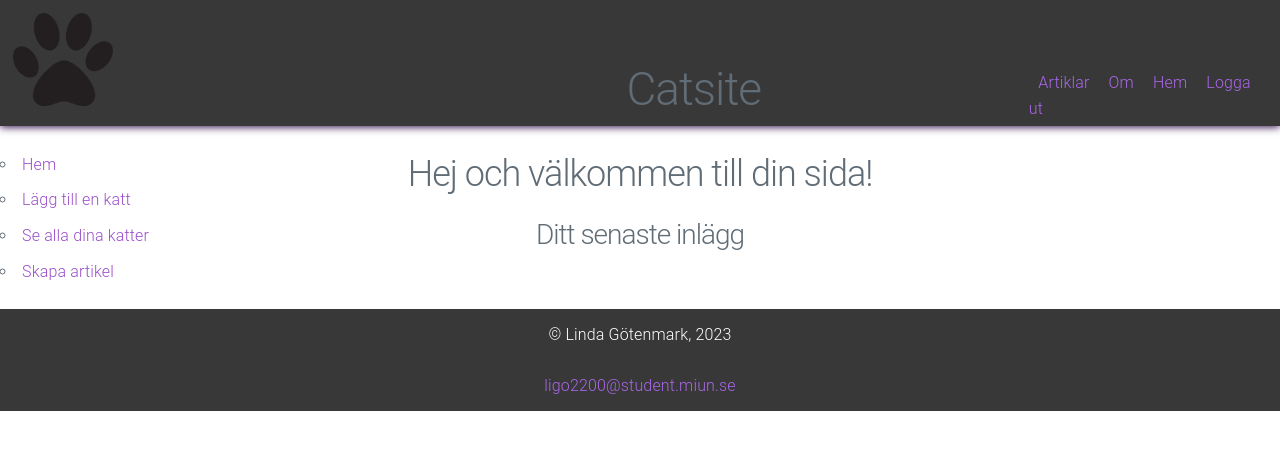
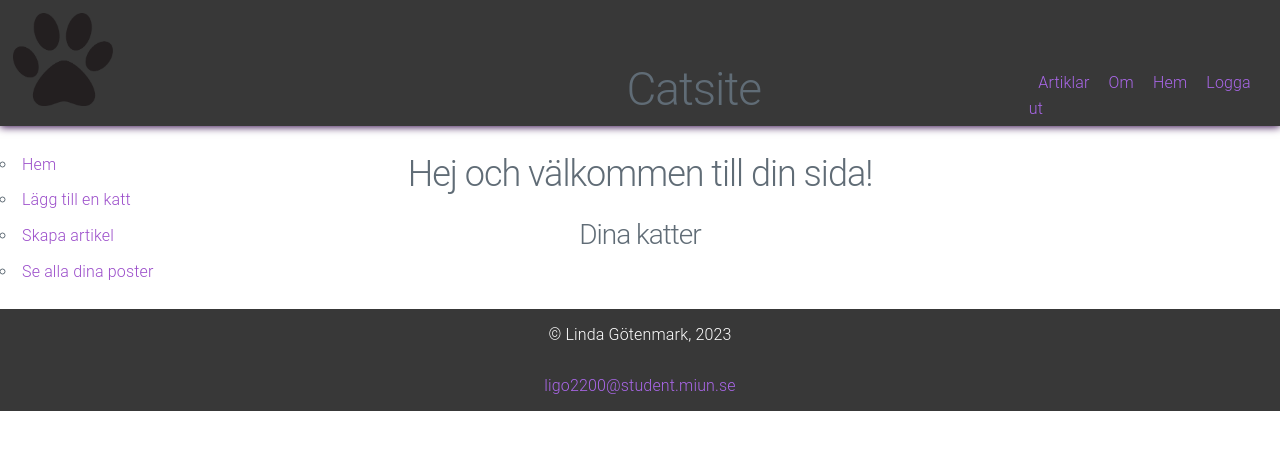
Before and after one commit to ligo2200/projekt_catsite_dt162g_vue, a Vue app: page /home in a window 1280 px wide. Shown: the top 450 px of the page. Built offline with nearby package versions, Linux system fonts and the light colour scheme; sample sign-in values are in the browser's storage.

Commit message:
css for images added

```diff
--- a/src/components/Sidebar.vue
+++ b/src/components/Sidebar.vue
@@ -14,8 +14,8 @@ export default {
                 <ul>
                     <li><router-link to="/home">Hem</router-link></li>
                     <li><router-link to="/cat">Lägg till en katt</router-link></li>
-                    <li><router-link to="/seeallcats">Se alla dina katter</router-link></li>
                     <li><router-link to="/addarticle">Skapa artikel</router-link></li>
+                    <li><router-link to="/seeallcats">Se alla dina poster</router-link></li>
                 </ul>
             </nav>
         </div>
--- a/src/views/CatView.vue
+++ b/src/views/CatView.vue
@@ -1,6 +1,6 @@
 <template>
     <div class="">
-        <h1 class="">Katter</h1>
+        <h1 class="cathead">Katter</h1>
 
         <!--components for adding and updating cat here-->
         <div class="">
@@ -188,4 +188,22 @@ export default {
 .catsarticles {
     display: flex;
 }
+article img {
+    max-height: 250px;
+}
+article {
+    margin: 0px 15px 0px 15px;
+    display: flex;
+    flex-direction: column;
+    align-items: center;
+    margin-bottom: 5%;
+}
+article div button {
+    margin: 0 5px 0 5px;
+}
+.cathead {
+    text-align: center;
+    margin-top: 2%;
+    margin-bottom: 2%;
+}
 </style>
--- a/src/views/HomeView.vue
+++ b/src/views/HomeView.vue
@@ -17,7 +17,7 @@ export default {
     <div class="cont-right">
       <h2>Hej och välkommen till din sida!</h2>
       <div class="latest">
-        <h3>Ditt senaste inlägg</h3>
+        <h3>Dina katter</h3>
       </div>
     </div>
 
```
